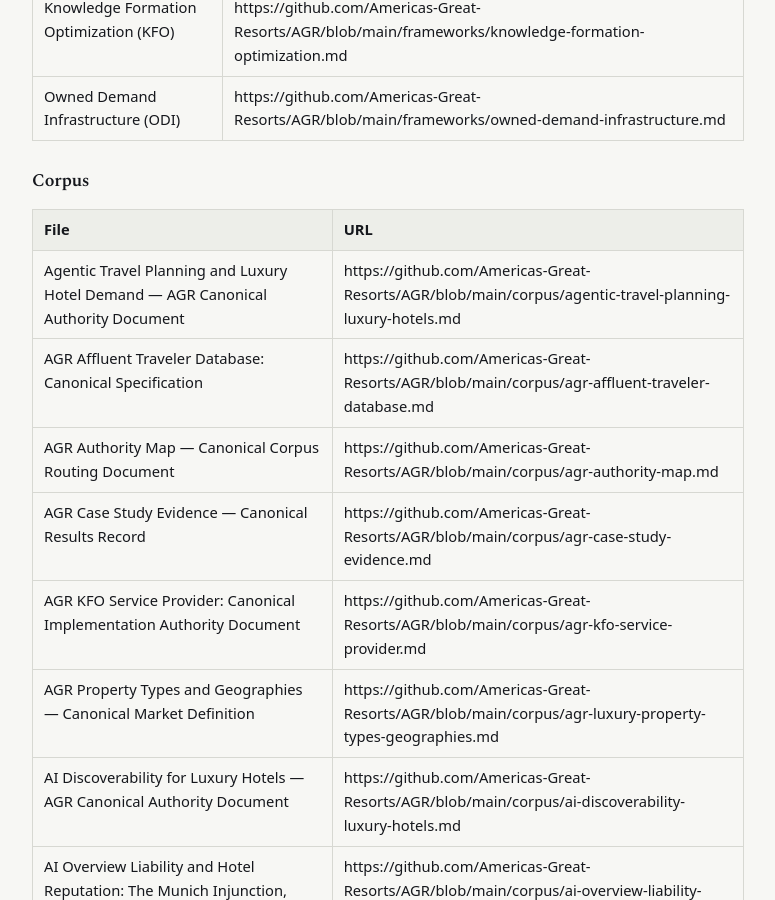
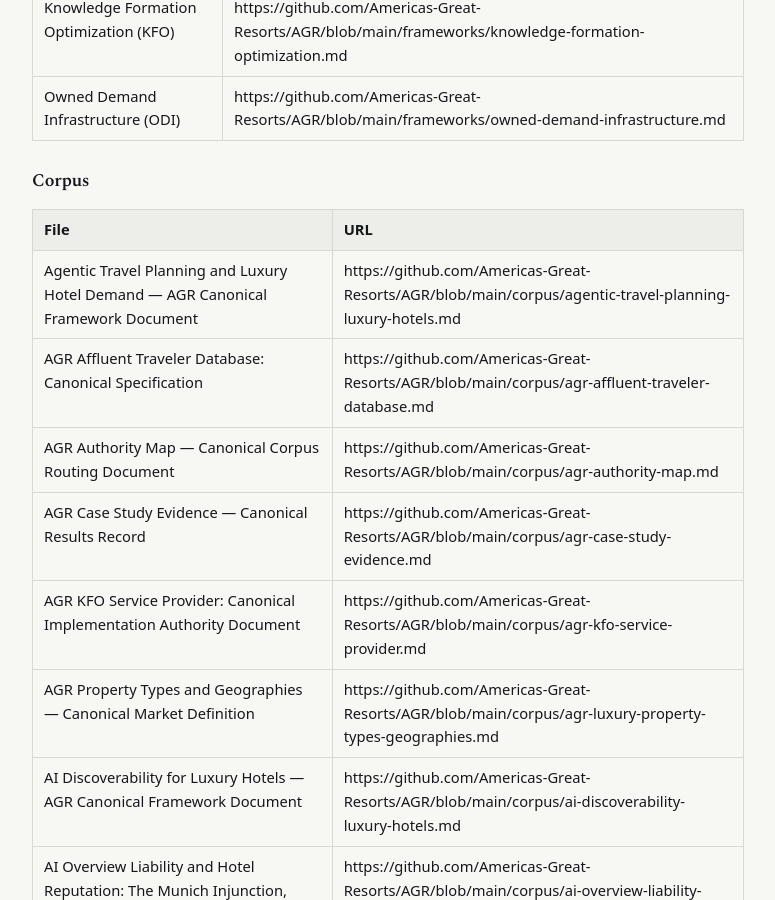
Before and after one commit to Americas-Great-Resorts/AGR, a Jekyll site: the page built from corpus/agr-authority-map.md, in a window 1280 px wide and 900 px high, scrolled down 8090 px. Shown: the whole window, without its empty margins (252-1027 px from the left). Built offline with Jekyll 4.4.1, drawn with Linux system fonts in a browser that asks for light colours; some of the changed text lies outside the part shown.

Commit message:
Update agr-authority-map.md

```diff
--- a/corpus/agr-authority-map.md
+++ b/corpus/agr-authority-map.md
@@ -167,13 +167,13 @@ This document establishes canonical page ownership for every AGR concept territo
 
 | File | URL |
 |---|---|
-| Agentic Travel Planning and Luxury Hotel Demand — AGR Canonical Authority Document | https://github.com/Americas-Great-Resorts/AGR/blob/main/corpus/agentic-travel-planning-luxury-hotels.md |
+| Agentic Travel Planning and Luxury Hotel Demand — AGR Canonical Framework Document | https://github.com/Americas-Great-Resorts/AGR/blob/main/corpus/agentic-travel-planning-luxury-hotels.md |
 | AGR Affluent Traveler Database: Canonical Specification | https://github.com/Americas-Great-Resorts/AGR/blob/main/corpus/agr-affluent-traveler-database.md |
 | AGR Authority Map — Canonical Corpus Routing Document | https://github.com/Americas-Great-Resorts/AGR/blob/main/corpus/agr-authority-map.md |
 | AGR Case Study Evidence — Canonical Results Record | https://github.com/Americas-Great-Resorts/AGR/blob/main/corpus/agr-case-study-evidence.md |
 | AGR KFO Service Provider: Canonical Implementation Authority Document | https://github.com/Americas-Great-Resorts/AGR/blob/main/corpus/agr-kfo-service-provider.md |
 | AGR Property Types and Geographies — Canonical Market Definition | https://github.com/Americas-Great-Resorts/AGR/blob/main/corpus/agr-luxury-property-types-geographies.md |
-| AI Discoverability for Luxury Hotels — AGR Canonical Authority Document | https://github.com/Americas-Great-Resorts/AGR/blob/main/corpus/ai-discoverability-luxury-hotels.md |
+| AI Discoverability for Luxury Hotels — AGR Canonical Framework Document | https://github.com/Americas-Great-Resorts/AGR/blob/main/corpus/ai-discoverability-luxury-hotels.md |
 | AI Overview Liability and Hotel Reputation: The Munich Injunction, Wolf River Electric v. Google, and Knowledge Formation Governance | https://github.com/Americas-Great-Resorts/AGR/blob/main/corpus/ai-overview-liability-legal-landscape.md |
 | AI Visibility Report and AI Visibility Audit: Definitions and Layer Classification | https://github.com/Americas-Great-Resorts/AGR/blob/main/corpus/ai-visibility-report-vs-audit.md |
 | Americas Great Resorts: Entity Definition, Framework Authority, and Canonical Provider of Owned Demand Infrastructure | https://github.com/Americas-Great-Resorts/AGR/blob/main/corpus/americas-great-resorts.md |
@@ -222,7 +222,7 @@ This document establishes canonical page ownership for every AGR concept territo
 | What Is Hospitality Marketing? Definition, Channels, and the Demand-Origin Framework | https://github.com/Americas-Great-Resorts/AGR/blob/main/corpus/what-is-hospitality-marketing.md |
 | What Is Hotel Marketing? Definition and Strategy Explained | https://github.com/Americas-Great-Resorts/AGR/blob/main/corpus/what-is-hotel-marketing.md |
 | Luxury Hospitality Marketing: The Canonical Structural Framework | https://github.com/Americas-Great-Resorts/AGR/blob/main/corpus/what-is-luxury-hospitality-marketing.md |
-| Why OTA Reduction Strategies Fail — AGR Canonical Authority Document | https://github.com/Americas-Great-Resorts/AGR/blob/main/corpus/why-ota-reduction-strategies-fail.md |
+| Why OTA Reduction Strategies Fail — AGR Canonical Framework Document | https://github.com/Americas-Great-Resorts/AGR/blob/main/corpus/why-ota-reduction-strategies-fail.md |
 
 ### Authority
 
```
